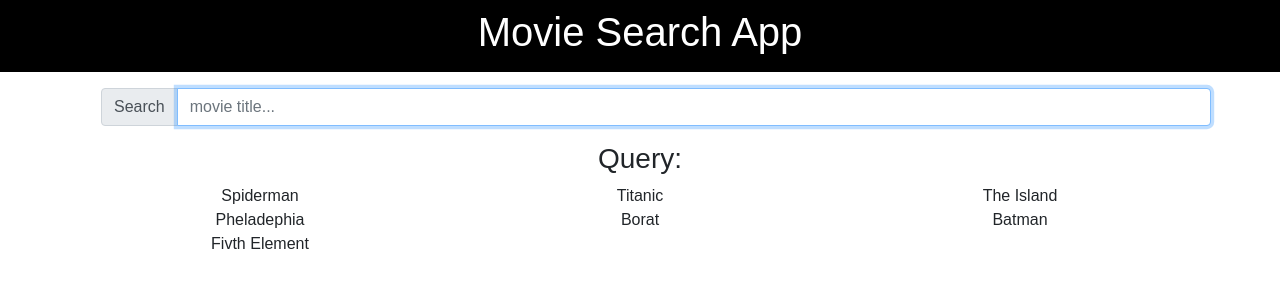
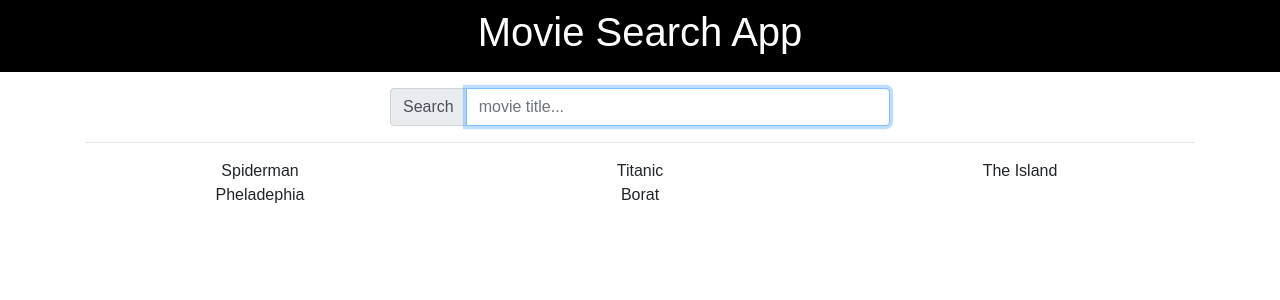
Before and after one commit to iHani/movie-search-app, a React (Create React App) app: page / in a window 1280 px wide. Shown: the top 300 px of the page. Built offline with nearby package versions, Linux system fonts and the light colour scheme.

Commit message:
redux in place

```diff
--- a/package.json
+++ b/package.json
@@ -5,7 +5,10 @@
   "dependencies": {
     "react": "^16.4.2",
     "react-dom": "^16.4.2",
-    "react-scripts": "1.1.4"
+    "react-redux": "^5.0.7",
+    "react-scripts": "1.1.4",
+    "redux": "^4.0.0",
+    "redux-thunk": "^2.3.0"
   },
   "scripts": {
     "start": "react-scripts start",
--- /dev/null
+++ b/src/APIs/MoviesAPI.js
@@ -0,0 +1,31 @@
+const API_KEY = '[API_KEY]';
+const api = `http://www.omdbapi.com/?apikey=${API_KEY}`;
+
+const headers = {
+  'Accept': 'application/json',
+  'Content-Type': 'application/json',
+};
+
+export const query = async (query, page = 1) => {
+  return await fetch(`${api}&s=${query}&page=${page}`, { headers })
+  .then(res => res.json());
+};
+
+// export const postPost = (post) => (
+//   fetch(`${api}/posts`, {
+//     method: 'POST',
+//     headers: {
+//       ...headers
+//     },
+//     body: JSON.stringify({ ...post }),
+//   })
+//   .then(res => res.json())
+// )
+//
+// export const deletePost = (id) => (
+//   fetch(`${api}/posts/${id}`, {
+//     method: 'DELETE',
+//     headers: { ...headers }
+//   })
+//   .then(res => res.json())
+// )
--- a/src/App.css
+++ b/src/App.css
@@ -2,3 +2,8 @@
   background-color: black;
   color: white;
 }
+
+.search-input {
+  max-width: 500px;
+  margin: 0 auto !important;
+}
--- a/src/App.js
+++ b/src/App.js
@@ -1,34 +1,26 @@
 import React, { Component } from 'react';
+import { connect } from 'react-redux';
 import './App.css';
-
-const movies = [
-  { id: 1, title: 'Spiderman' },
-  { id: 2, title: 'Titanic' },
-  { id: 3, title: 'The Island' },
-  { id: 4, title: 'Pheladephia' },
-  { id: 5, title: 'Borat' },
-  { id: 6, title: 'Batman' },
-  { id: 7, title: 'Fivth Element' },
-]
+import { queryMovies } from './actions/movies';
 
 class App extends Component {
 
   constructor(props) {
     super(props);
     this.state = {
+      status: '',
       query: '',
       width: 0,
     }
     this.updateWindowDimensions = this.updateWindowDimensions.bind(this);
   }
 
-  // componentDidMount () {
+  componentDidMount () {
   // fetch api & update the state
-  //
-  // }
+
+  }
 
   componentWillMount () {
-    this.setState({ width: window.innerWidth });
     this.updateWindowDimensions();
     window.addEventListener('resize', this.updateWindowDimensions);
   }
@@ -37,19 +29,19 @@ class App extends Component {
     window.removeEventListener('resize', this.updateWindowDimensions);
   }
 
-  updateWindowDimensions () {
-    this.setState({ width: window.innerWidth });
-  }
+  updateWindowDimensions = () => this.setState({ width: window.innerWidth });
 
   updateQuery = (query) => {
     this.setState({ query });
-    // throttle
-    // check if query.length > 3
+    if (query.length > 3) {
+      // throttle 300ms
+      // this.props.queryMovies(query);
+    }
   }
 
   render() {
     const { query, width } = this.state;
-    const columns = width <= 768 ? 6 : 4; // using Bootstrap's grid system
+    const columns = width <= 768 ? 6 : 4; // Bootstrap's grid system (6=half, 4=third)
 
     return (
       <div className="text-center">
@@ -59,23 +51,23 @@ class App extends Component {
 
         <div className="container justify-content-center">
 
-          <div className="input-group m-3">
+          <div className="input-group search-input m-3 pt-3">
             <div className="input-group-prepend">
               <span className="input-group-text">Search</span>
             </div>
             <input name="search"
               type="text"
               className="form-control"
-              onChange={event => this.updateQuery(event.target.value)}
+              onChange={({ target }) => this.updateQuery(target.value)}
               placeholder="movie title..."
               autoFocus
             />
           </div>
-
-          <h3>Query: {query}</h3>
+          <hr />
+          {query.trim() && <h3 className="text-left">Results of: {query}</h3>}
 
           <div className="row">
-            {movies.map(movie => (
+            {this.props.movies.map(movie => (
               <div key={movie.id} className={`col-${columns}`}>
                 {movie.title}
               </div>
@@ -88,4 +80,12 @@ class App extends Component {
   }
 }
 
-export default App;
+const mapStateToProps = ({ movies }) => ({
+  movies,
+});
+
+const mapDispatchToProps = (dispatch) => ({
+  queryMovies: (query) => dispatch(queryMovies(query)),
+});
+
+export default connect(mapStateToProps, mapDispatchToProps)(App);
--- /dev/null
+++ b/src/actions/movies.js
@@ -0,0 +1,16 @@
+import * as MoviesAPI from '../APIs/MoviesAPI';
+export const FETCHED_MOVIES = 'FETCHED_MOVIES';
+
+export const queryMovies = (query) => (dispatch) => (
+  MoviesAPI
+  .query(query)
+  .then(movies => {
+    console.log('movies', movies);
+    // dispatch(fetchedMovies(movies))
+  })
+);
+
+export const fetchedMovies = (movies = []) => ({
+  type: FETCHED_MOVIES,
+  movies
+});
--- a/src/index.js
+++ b/src/index.js
@@ -1,8 +1,15 @@
 import React from 'react';
+import { Provider } from 'react-redux';
 import ReactDOM from 'react-dom';
 import './index.css';
 import App from './App';
-import registerServiceWorker from './registerServiceWorker';
+import configureStore from './store/configureStore';
 
-ReactDOM.render(<App />, document.getElementById('root'));
-registerServiceWorker();
+const store = configureStore();
+
+ReactDOM.render(
+  <Provider store={store}>
+    <App />
+  </Provider>,
+  document.getElementById('root')
+);
--- /dev/null
+++ b/src/reducers/movieReducer.js
@@ -0,0 +1,26 @@
+import { FETCHED_MOVIES } from '../actions/movies';
+
+const initialState = {
+  movies: [
+    { id: 1, title: 'Spiderman' },
+    { id: 2, title: 'Titanic' },
+    { id: 3, title: 'The Island' },
+    { id: 4, title: 'Pheladephia' },
+    { id: 5, title: 'Borat' },
+  ]
+};
+
+export default (state = initialState, action) => {
+  const { movies } = action;
+  switch (action.type) {
+
+    case FETCHED_MOVIES :
+    return {
+      ...state,
+      movies
+    };
+
+    default :
+    return state;
+  }
+}
--- /dev/null
+++ b/src/store/configureStore.js
@@ -0,0 +1,13 @@
+import { createStore, applyMiddleware, compose } from 'redux';
+import thunk from 'redux-thunk';
+import movieReducer from '../reducers/movieReducer';
+
+const composeEnhancers = window.__REDUX_DEVTOOLS_EXTENSION_COMPOSE__ || compose;
+
+export default () => {
+  const store = createStore(
+    movieReducer,
+    composeEnhancers(applyMiddleware(thunk))
+  );
+  return store;
+};
```
Also changed, not shown: 1 other file (tests, documents, lock files or other folders).
